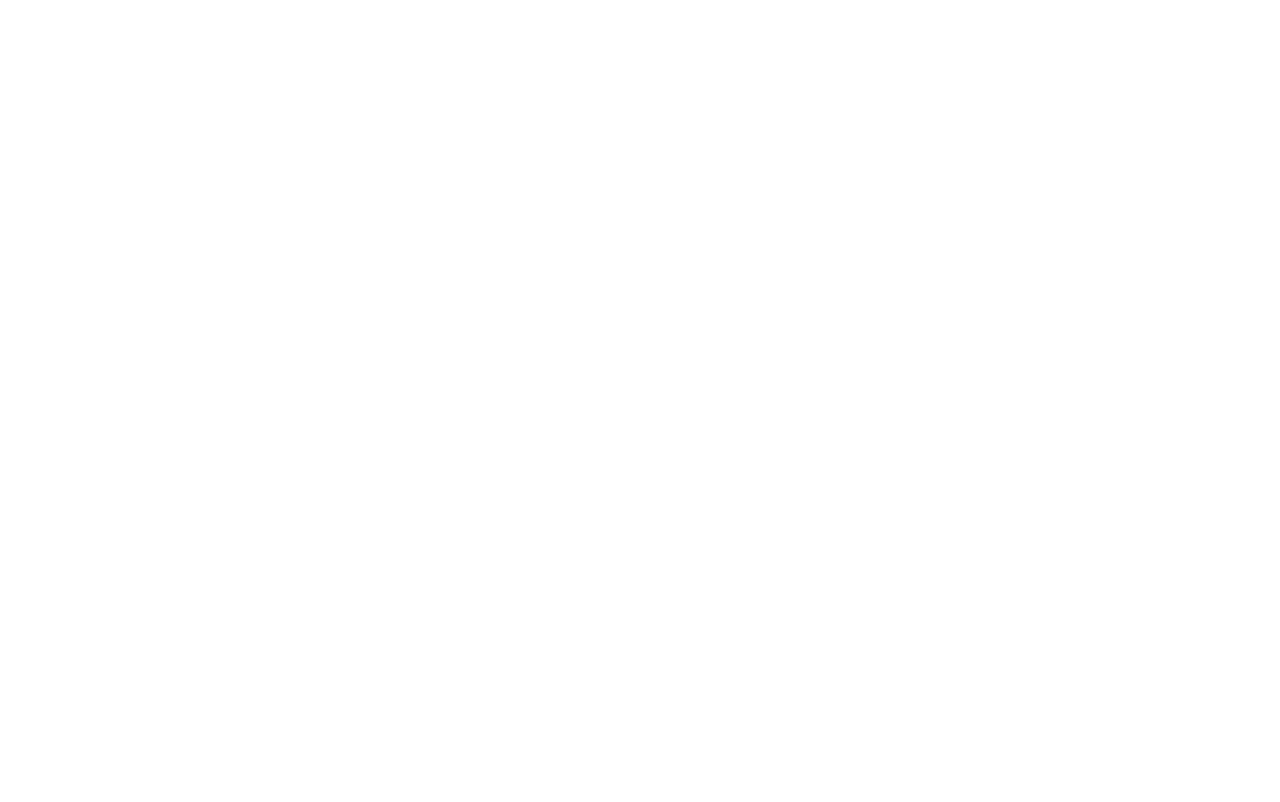
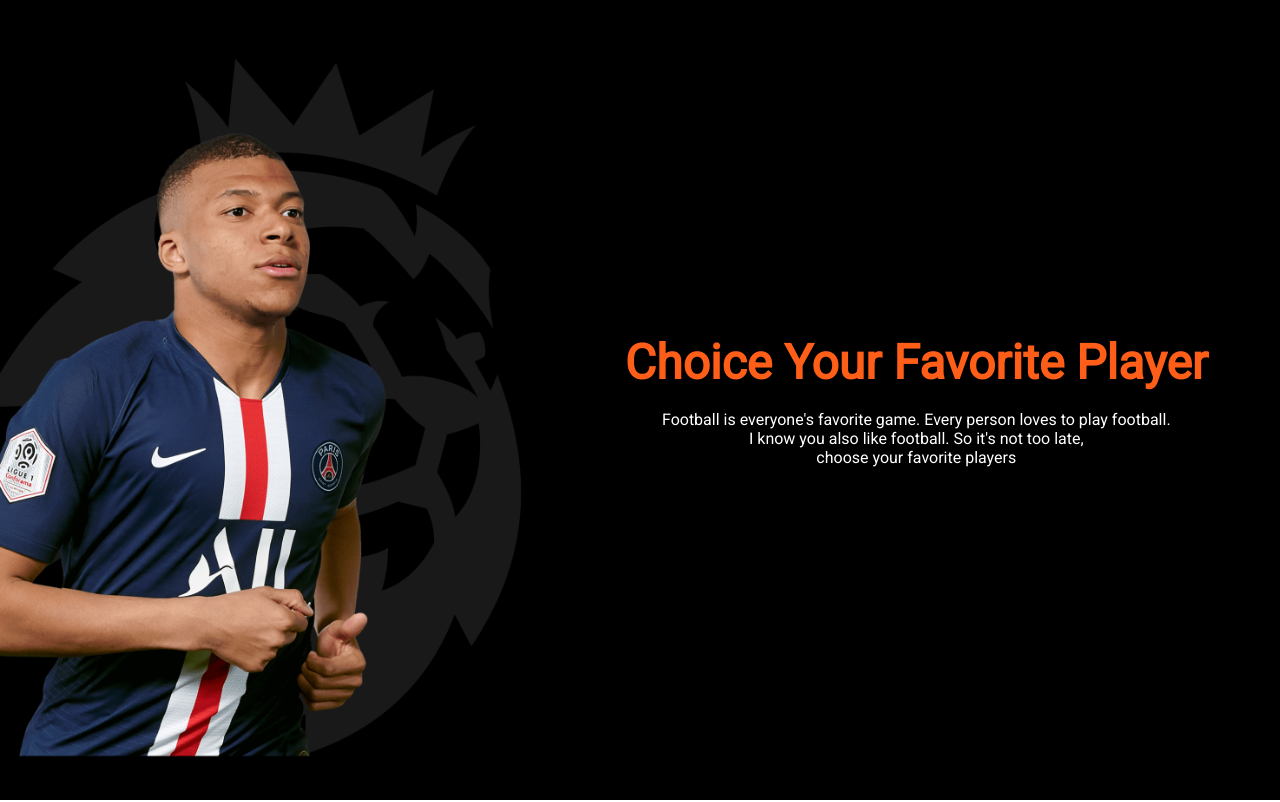
Before and after one commit to mabbasaliofficial/football-team, a plain HTML site: page index.html in a window 1280 px wide. Drawn offline with Linux system fonts and the light colour scheme.

Commit message:
Header Section Added

```diff
--- a/Styles/style.css
+++ b/Styles/style.css
@@ -0,0 +1,27 @@
+* {
+  margin: 0;
+  padding: 0;
+  box-sizing: border-box;
+}
+body {
+  font-family: "Roboto", sans-serif;
+}
+header {
+  width: 100%;
+  height: 100vh;
+  background-color: #000000;
+  display: flex;
+  align-items: center;
+}
+.header-image {
+  width: 100%;
+  height: 100vh;
+}
+.heading-text {
+  color: #ff5e19;
+  font-size: 3em;
+}
+.heading-paragraph {
+  color: #ffffff;
+  text-align: center;
+}
--- a/index.html
+++ b/index.html
@@ -4,10 +4,35 @@
     <meta charset="UTF-8" />
     <meta http-equiv="X-UA-Compatible" content="IE=edge" />
     <meta name="viewport" content="width=device-width, initial-scale=1.0" />
+    <!-- Title -->
     <title>Football Team</title>
-    <link rel="stylesheet" href="Styles/style.css">
+    <!-- Google Font -->
+    <link rel="preconnect" href="https://fonts.googleapis.com" />
+    <link rel="preconnect" href="https://fonts.gstatic.com" crossorigin />
+    <link
+      href="https://fonts.googleapis.com/css2?family=Roboto&display=swap"
+      rel="stylesheet"
+    />
+    <!-- CSS -->
+    <link rel="stylesheet" href="Styles/style.css" />
   </head>
   <body>
-
+    <!-- Header Section Start -->
+    <header>
+      <div>
+        <img class="header-image" src="Images/mbappe.png" alt="" />
+      </div>
+      <div>
+        <h1 class="heading-text">Choice Your Favorite Player</h1>
+        <br />
+        <p class="heading-paragraph">
+          Football is everyone's favorite game. Every person loves to play
+          football. <br />
+          I know you also like football. So it's not too late, <br />
+          choose your favorite players
+        </p>
+      </div>
+    </header>
+    <!-- Header Section End -->
   </body>
 </html>
```
